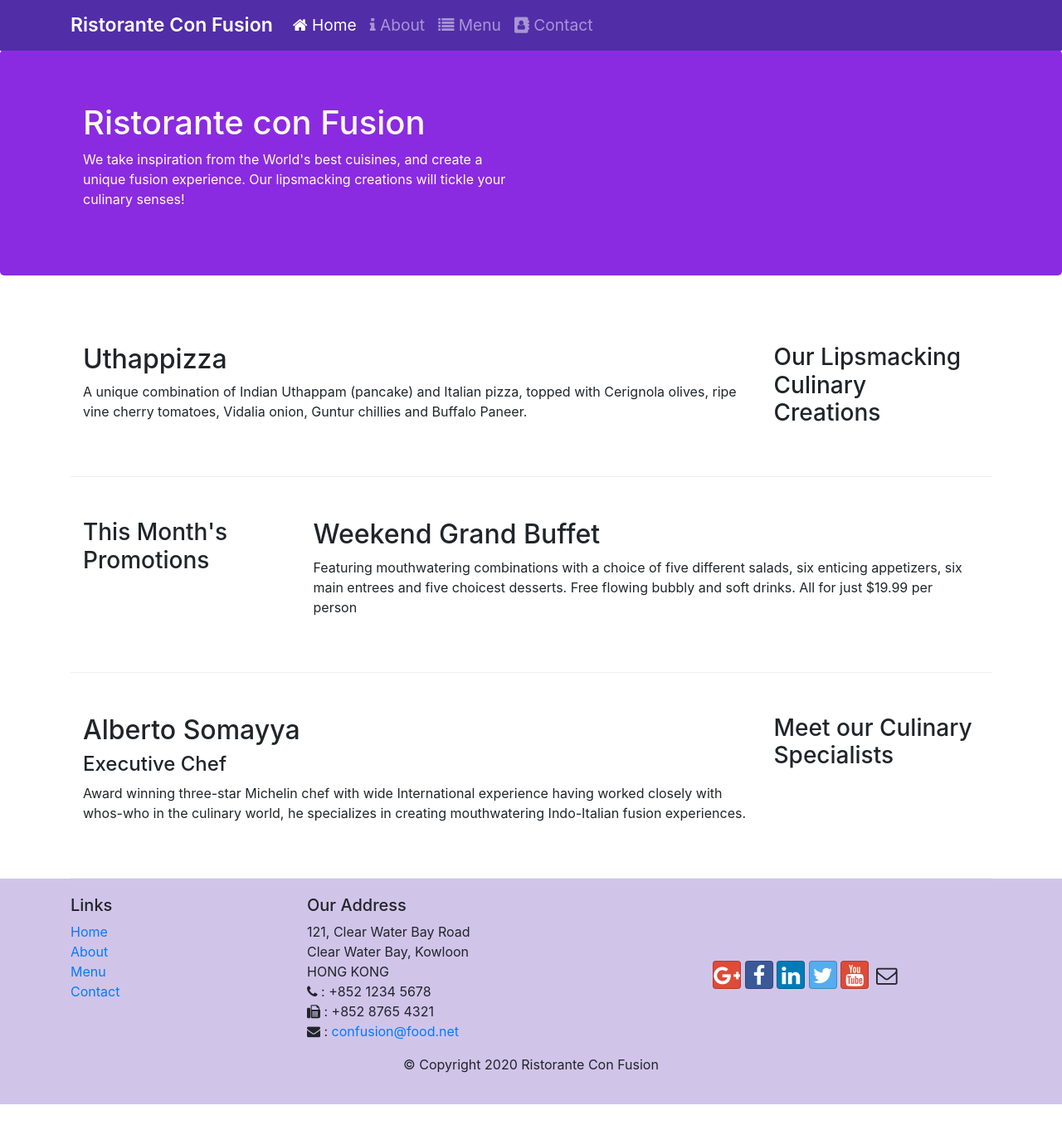
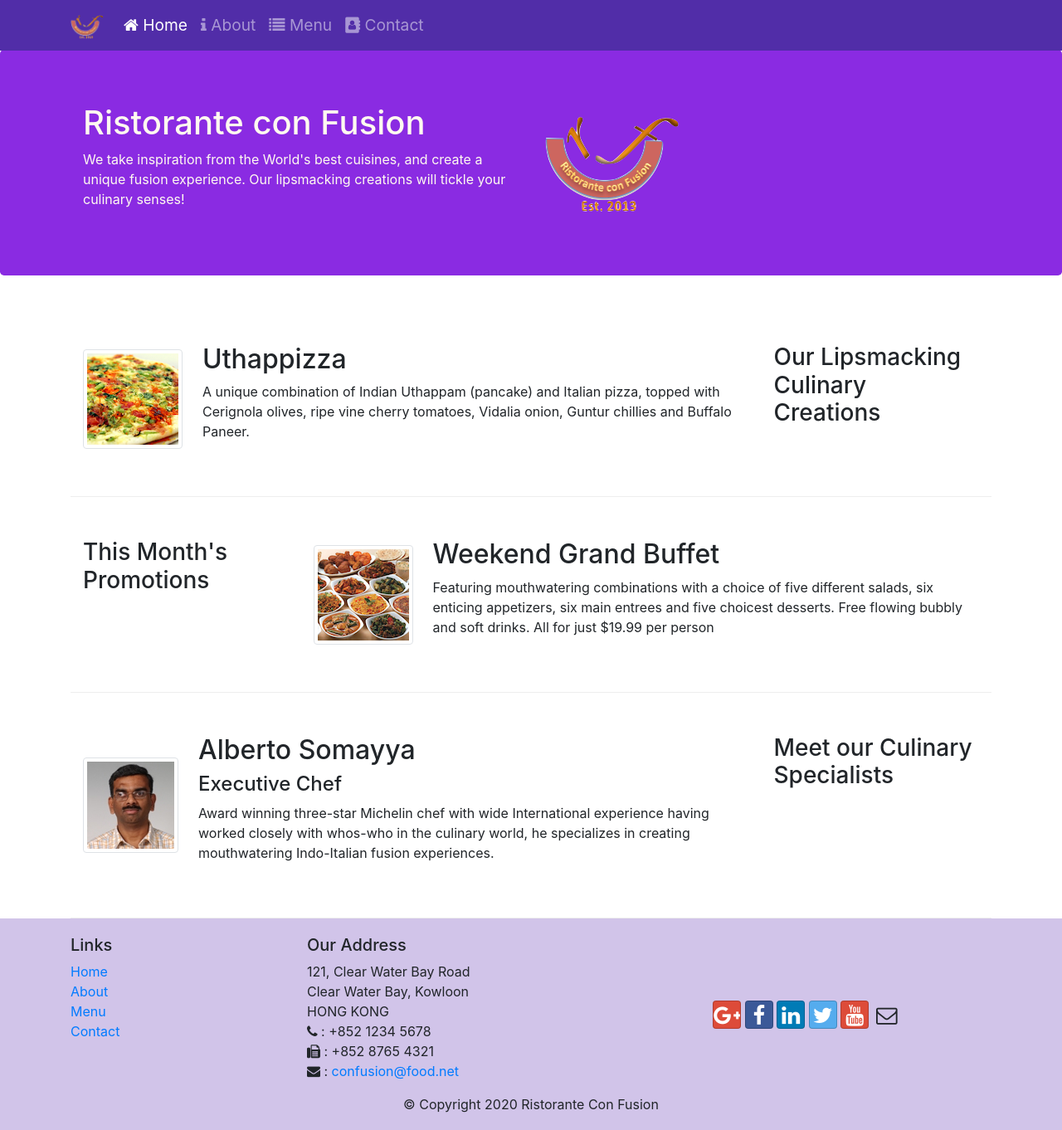
Before and after one commit to ninad-0408/Bootstrap_website, a website: page index.html in a window 1280 px wide. Shown: the whole page at 83% size. Before the commit the page ends 1331 px from the top, so only its background shows below. Drawn offline with nearby package versions, Linux system fonts and the light colour scheme.

Commit message:
Media files added

```diff
--- a/index.html
+++ b/index.html
@@ -21,7 +21,8 @@
             <button class="navbar-toggler" type="button" data-toggle="collapse" data-target="#Navbar">
                 <span class="navbar-toggler-icon"></span>
             </button>
-            <a class="navbar-brand" href="#">Ristorante Con Fusion</a>
+            <a class="navbar-brand" href="./index.html"><img src="img/logo.png" alt="Ristorante con Fusion" height="30"
+                    width="40"></a>
             <div class="collapse navbar-collapse" id="Navbar">
                 <ul class="navbar-nav mr-auto">
                     <li class="nav-item active"><a class="nav-link" href="./index.html"><span
@@ -45,6 +46,9 @@
                     <p>We take inspiration from the World's best cuisines, and create a unique fusion experience. Our
                         lipsmacking creations will tickle your culinary senses!</p>
                 </div>
+                <div class="col-12 col-sm align-self-center">
+                    <img src="img/logo.png" class="img-fluid" alt="Ristorante con Fusion">
+                </div>
             </div>
         </div>
     </header>
@@ -55,9 +59,15 @@
                 <h3>Our Lipsmacking Culinary Creations</h3>
             </div>
             <div class="col col-sm order-md-first col-md">
-                <h2>Uthappizza</h2>
-                <p>A unique combination of Indian Uthappam (pancake) and Italian pizza, topped with Cerignola olives,
+                <div class="media">
+                    <img src="img/uthappizza.png" alt="uthappizza" class="d-flex align-self-center img-thumbnail mr-4">
+                    <div class="media-body">
+                        <h2 class="mt-0">Uthappizza</h2>
+                        <p>A unique combination of Indian Uthappam (pancake) and Italian pizza, topped with Cerignola
+                            olives,
                             ripe vine cherry tomatoes, Vidalia onion, Guntur chillies and Buffalo Paneer.</p>
+                    </div>
+                </div>
             </div>
         </div>
 
@@ -67,10 +77,15 @@
                 <h3>This Month's Promotions</h3>
             </div>
             <div class="col col-sm col-md">
-                <h2>Weekend Grand Buffet</h2>
+                <div class="media">
+                    <img src="img/buffet.png" alt="buffet" class="d-flex img-thumbnail align-self-center mr-4">
+                    <div class="media-body">
+                        <h2 class="mt-0">Weekend Grand Buffet</h2>
                         <p>Featuring mouthwatering combinations with a choice of five different salads, six enticing appetizers,
                             six main entrees and five choicest desserts. Free flowing bubbly and soft drinks. All for just
                             $19.99 per person </p>
+                    </div>
+                </div>
             </div>
         </div>
 
@@ -79,11 +94,16 @@
                 <h3>Meet our Culinary Specialists</h3>
             </div>
             <div class="col col-sm order-md-first col-md">
-                <h2>Alberto Somayya</h2>
+                <div class="media">
+                    <img src="img/alberto.png" alt="alberto" class="d-flex img-thumbnail align-self-center mr-4">
+                    <div class="media-body">
+                        <h2 class="mt-0">Alberto Somayya</h2>
                         <h4>Executive Chef</h4>
                         <p>Award winning three-star Michelin chef with wide International experience having worked closely with
                             whos-who in the culinary world, he specializes in creating mouthwatering Indo-Italian fusion
                             experiences. </p>
+                    </div>
+                    </div>
                 </div>
         </div>
     </div>
```
Also changed, not shown: aboutus.html (+3 -2 lines), contactus.html (+4 -2 lines), img/alberto.png (added), img/buffet.png (added), img/logo.png (added), img/uthappizza.png (added), 1 other file. Lines whose indentation alone changed are shown as unchanged.
